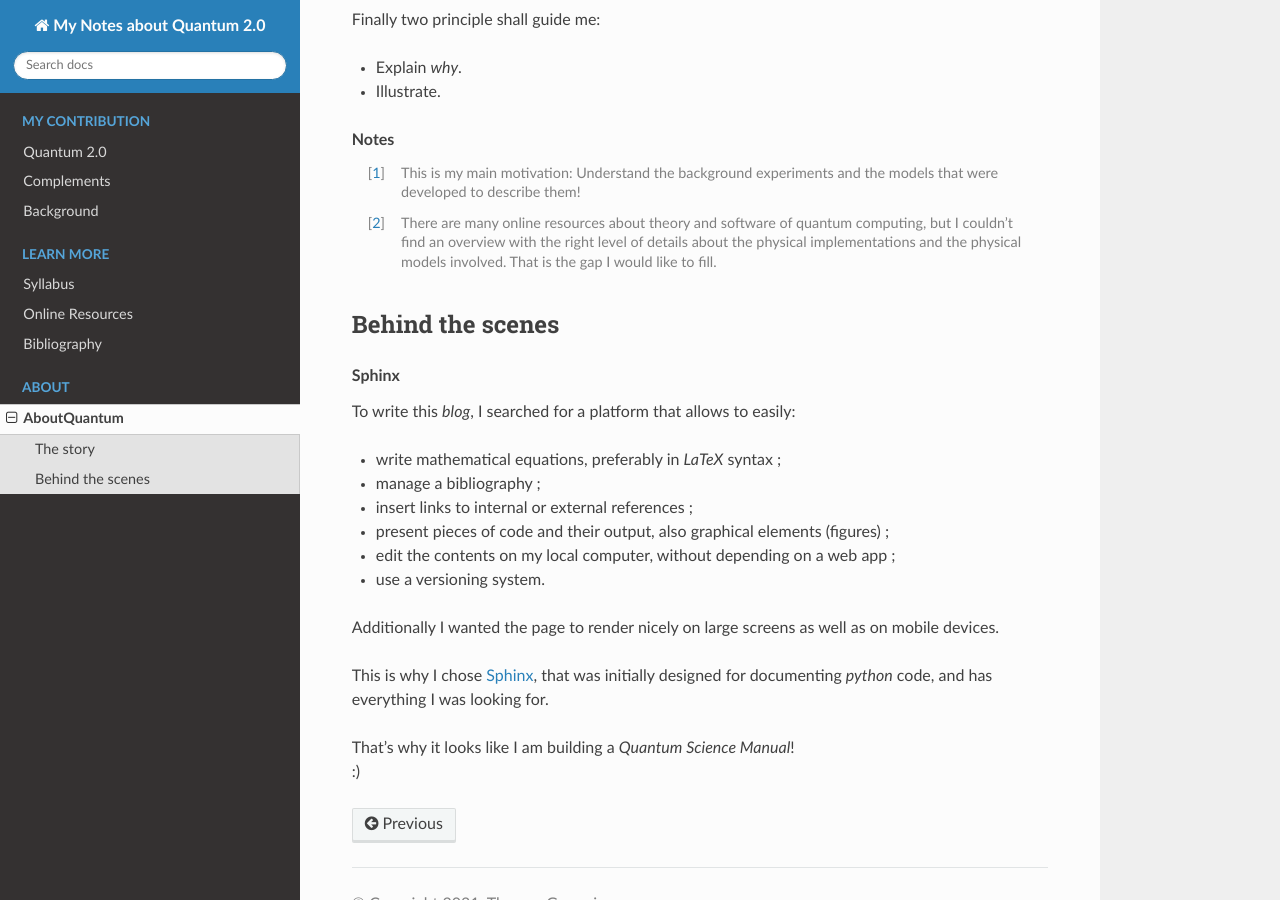
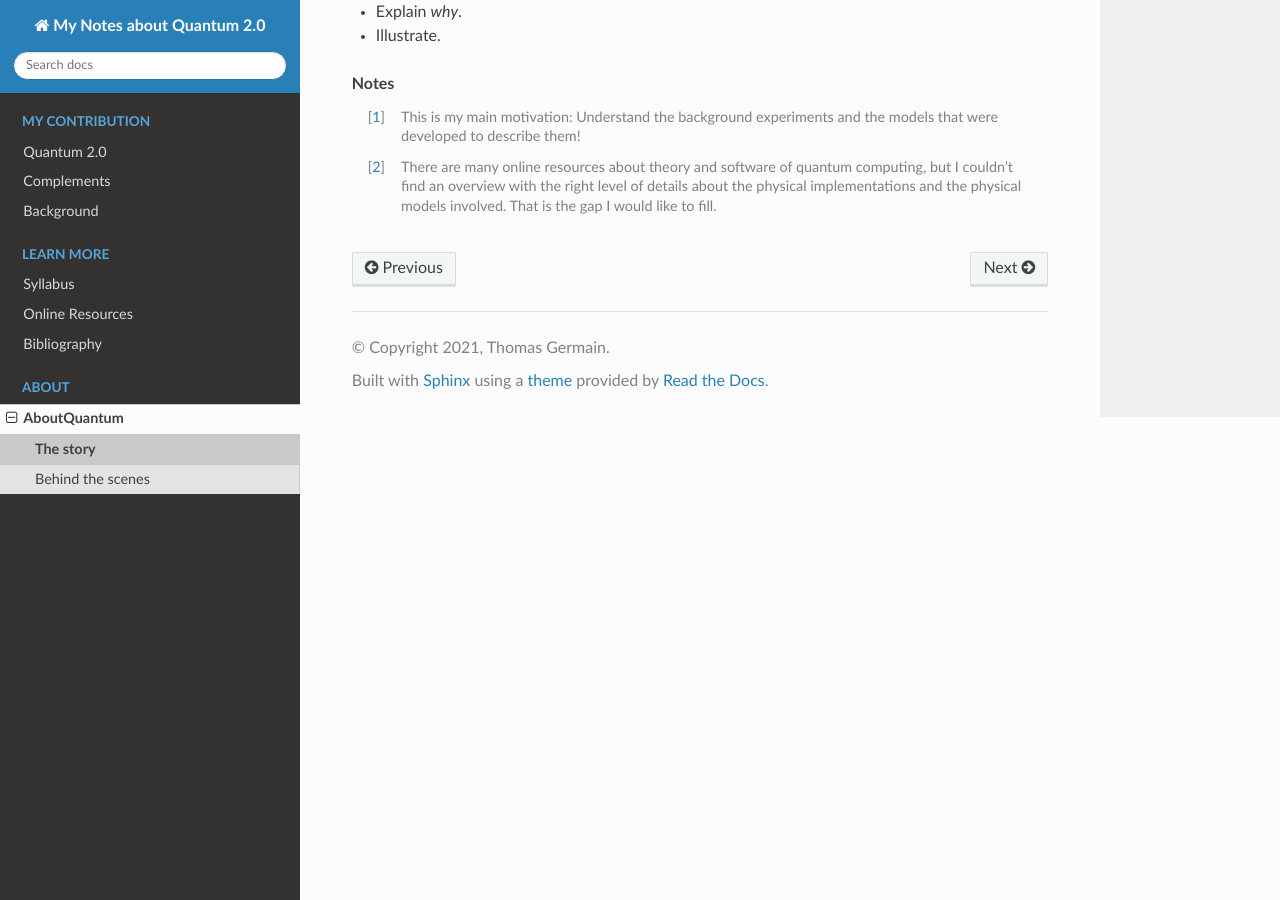
Before and after one commit to tomlqc/about-quantum, a Sphinx documentation site: the page built from source/about/story.rst, in a window 1280 px wide and 900 px high, scrolled down 1288 px. Built offline with Sphinx 7.4.7 and the Read the Docs theme 2.0.0, drawn with Linux system fonts in a browser that asks for light colours; some of the changed text lies outside the part shown.

Commit message:
about: split story and behind.

```diff
--- a/source/about/story.rst
+++ b/source/about/story.rst
@@ -74,30 +70,4 @@ Finally two principle shall guide me:
     about the physical implementations and the physical models involved.
     That is the gap I would like to fill.
 
-.. ---------------------------------------------------------------------------
-
-Behind the scenes
-=================
-
-.. rubric:: Sphinx
-
-To write this *blog*, I searched for a platform that allows to easily:
-
-* write mathematical equations, preferably in *LaTeX* syntax ;
-* manage a bibliography ;
-* insert links to internal or external references ;
-* present pieces of code and their output, also graphical elements (figures) ;
-* edit the contents on my local computer, without depending on a web app ;
-* use a versioning system.
-
-Additionally I wanted the page to render nicely on large screens
-as well as on mobile devices.
-
-This is why I chose `Sphinx <https://www.sphinx-doc.org/>`_,
-that was initially designed for documenting *python* code,
-and has everything I was looking for.
-
-| That's why it looks like I am building a *Quantum Science Manual*!
-| :)
-
 .. EOF -----------------------------------------------------------------------
--- a/source/index.rst
+++ b/source/index.rst
@@ -42,7 +42,7 @@ My Notes about Quantum 2.0
     :maxdepth: 2
     :caption: About
 
-    about/story
+    about/about
 
 .. ---------------------------------------------------------------------------
 
```
Also changed, not shown: other parts of source/about/story.rst (+0 -4 lines), source/about/about.rst (added, +10 -0 lines), source/about/behind.rst (added, +26 -0 lines).
